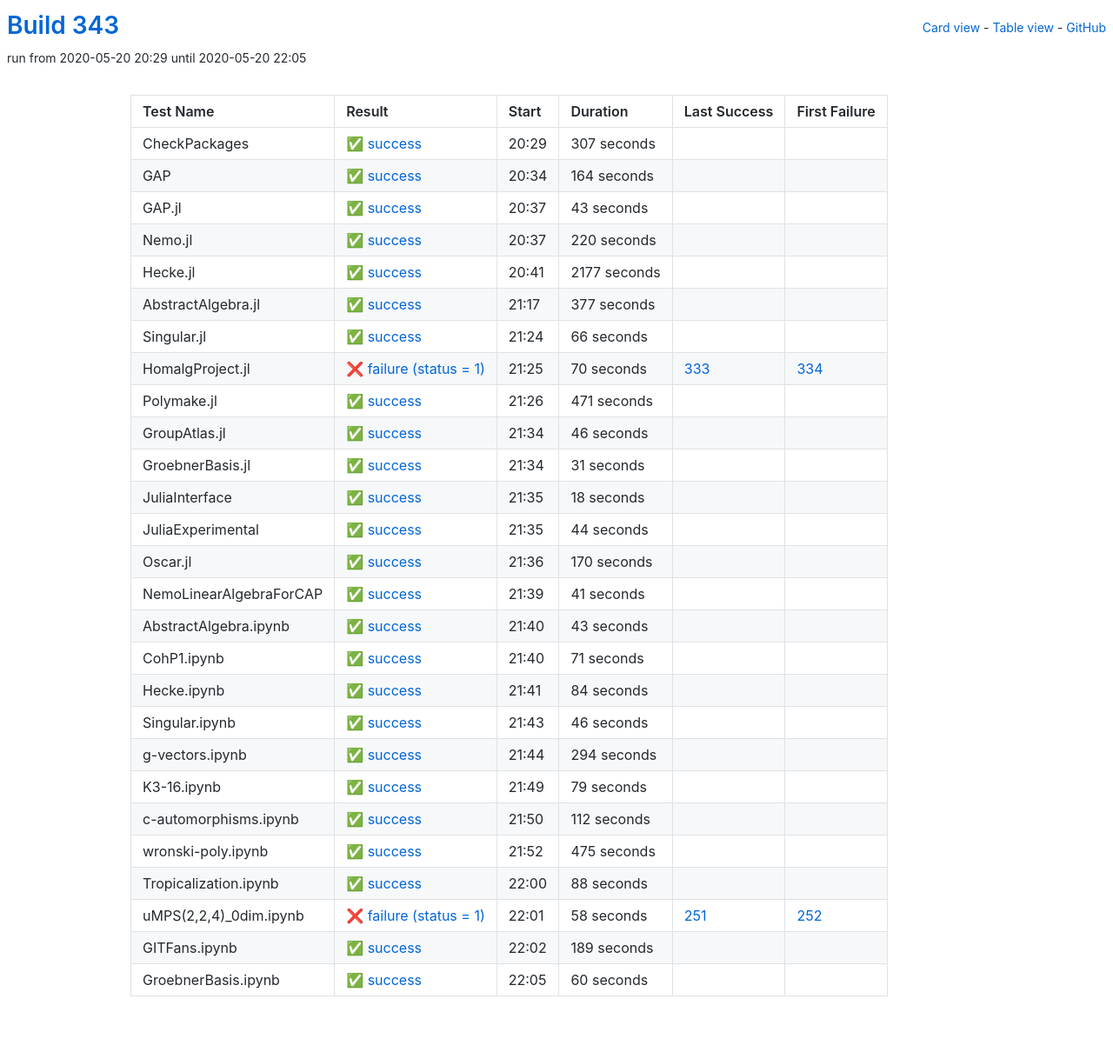
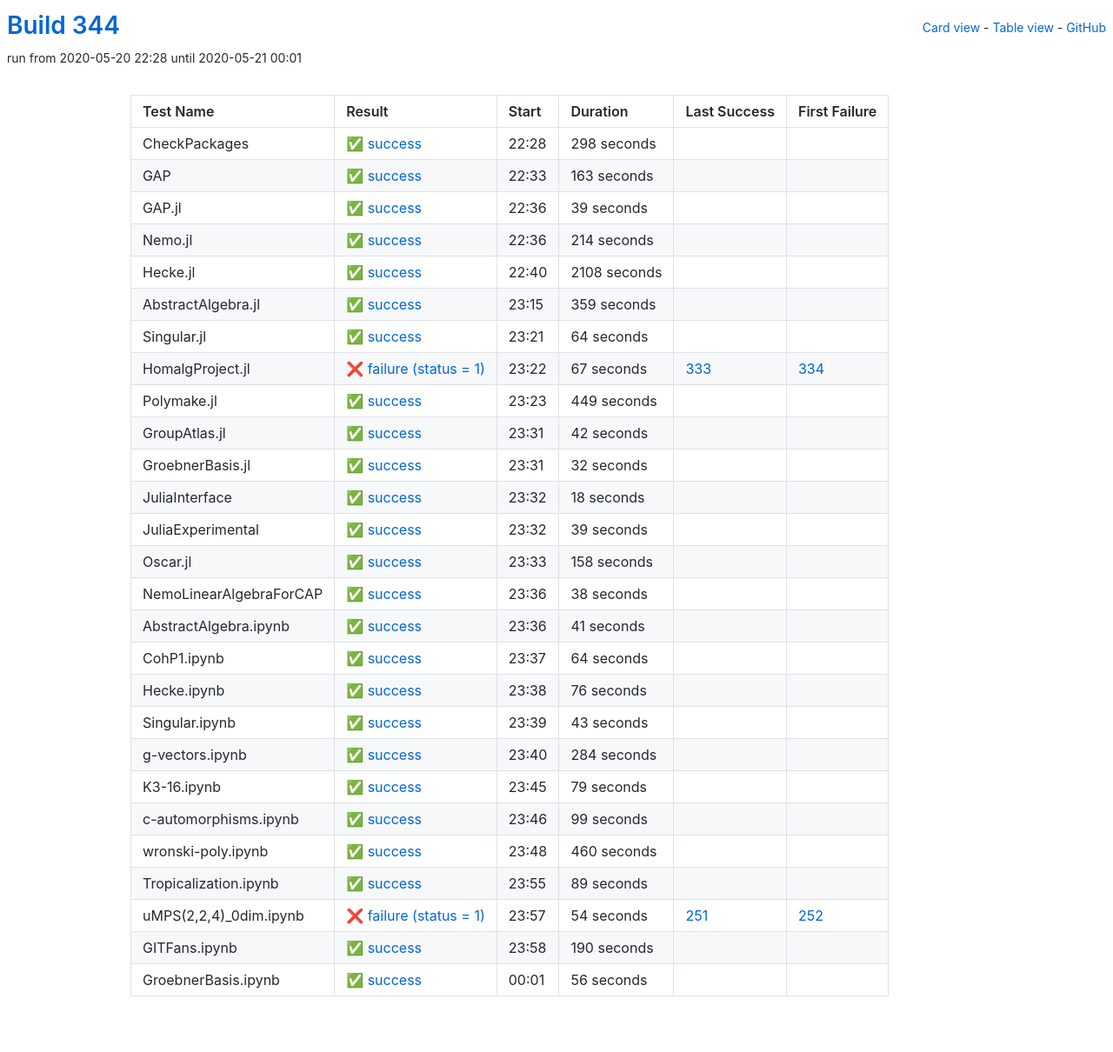
Before and after one commit to oscar-system/oscar-ci-status-1.4, a Jekyll site: the page built from table.html, in a window 1280 px wide. Shown: the whole page at 87% size. Built offline with Jekyll 4.4.1, drawn with Linux system fonts in a browser that asks for light colours.

Commit message:
Build 344

```diff
--- a/_data/ci.yml
+++ b/_data/ci.yml
@@ -1,137 +1,137 @@
-build: 343
-build_url: https://oscarci.mathematik.uni-kl.de/job/oscar-julia-1.4/343/
+build: 344
+build_url: https://oscarci.mathematik.uni-kl.de/job/oscar-julia-1.4/344/
 job: oscar-julia-1.4
 tests:
-- duration: 307
+- duration: 298
   exitcode: 0
   first_failure: false
   first_failure_url: null
   id: checkpackages
   last_success: false
   last_success_url: null
-  log: https://oscarci.mathematik.uni-kl.de/job/oscar-julia-1.4/343/artifact/logs/build-343/CheckPackages.log
+  log: https://oscarci.mathematik.uni-kl.de/job/oscar-julia-1.4/344/artifact/logs/build-344/CheckPackages.log
   name: CheckPackages
-  start: 2020-05-20 20:29
+  start: 2020-05-20 22:28
   status: success
   success: true
-- duration: 164
+- duration: 163
   exitcode: 0
   first_failure: false
   first_failure_url: null
   id: gap
   last_success: false
   last_success_url: null
-  log: https://oscarci.mathematik.uni-kl.de/job/oscar-julia-1.4/343/artifact/logs/build-343/GAP.log
+  log: https://oscarci.mathematik.uni-kl.de/job/oscar-julia-1.4/344/artifact/logs/build-344/GAP.log
   name: GAP
-  start: 2020-05-20 20:34
+  start: 2020-05-20 22:33
   status: success
   success: true
-- duration: 43
+- duration: 39
   exitcode: 0
   first_failure: false
   first_failure_url: null
   id: gap-jl
   last_success: false
   last_success_url: null
-  log: https://oscarci.mathematik.uni-kl.de/job/oscar-julia-1.4/343/artifact/logs/build-343/GAP.jl.log
+  log: https://oscarci.mathematik.uni-kl.de/job/oscar-julia-1.4/344/artifact/logs/build-344/GAP.jl.log
   name: GAP.jl
-  start: 2020-05-20 20:37
+  start: 2020-05-20 22:36
   status: success
   success: true
-- duration: 220
+- duration: 214
   exitcode: 0
   first_failure: false
   first_failure_url: null
   id: nemo-jl
   last_success: false
   last_success_url: null
-  log: https://oscarci.mathematik.uni-kl.de/job/oscar-julia-1.4/343/artifact/logs/build-343/Nemo.jl.log
+  log: https://oscarci.mathematik.uni-kl.de/job/oscar-julia-1.4/344/artifact/logs/build-344/Nemo.jl.log
   name: Nemo.jl
-  start: 2020-05-20 20:37
+  start: 2020-05-20 22:36
   status: success
   success: true
-- duration: 2177
+- duration: 2108
   exitcode: 0
   first_failure: false
   first_failure_url: null
   id: hecke-jl
   last_success: false
   last_success_url: null
-  log: https://oscarci.mathematik.uni-kl.de/job/oscar-julia-1.4/343/artifact/logs/build-343/Hecke.jl.log
+  log: https://oscarci.mathematik.uni-kl.de/job/oscar-julia-1.4/344/artifact/logs/build-344/Hecke.jl.log
   name: Hecke.jl
-  start: 2020-05-20 20:41
+  start: 2020-05-20 22:40
   status: success
   success: true
-- duration: 377
+- duration: 359
   exitcode: 0
   first_failure: false
   first_failure_url: null
   id: abstractalgebra-jl
   last_success: false
   last_success_url: null
-  log: https://oscarci.mathematik.uni-kl.de/job/oscar-julia-1.4/343/artifact/logs/build-343/AbstractAlgebra.jl.log
+  log: https://oscarci.mathematik.uni-kl.de/job/oscar-julia-1.4/344/artifact/logs/build-344/AbstractAlgebra.jl.log
   name: AbstractAlgebra.jl
-  start: 2020-05-20 21:17
+  start: 2020-05-20 23:15
   status: success
   success: true
-- duration: 66
+- duration: 64
   exitcode: 0
   first_failure: false
   first_failure_url: null
   id: singular-jl
   last_success: false
   last_success_url: null
-  log: https://oscarci.mathematik.uni-kl.de/job/oscar-julia-1.4/343/artifact/logs/build-343/Singular.jl.log
+  log: https://oscarci.mathematik.uni-kl.de/job/oscar-julia-1.4/344/artifact/logs/build-344/Singular.jl.log
   name: Singular.jl
-  start: 2020-05-20 21:24
+  start: 2020-05-20 23:21
   status: success
   success: true
-- duration: 70
+- duration: 67
   exitcode: 1
   first_failure: 334
   first_failure_url: https://oscarci.mathematik.uni-kl.de/job/oscar-julia-1.4/334/
   id: homalgproject-jl
   last_success: 333
   last_success_url: https://oscarci.mathematik.uni-kl.de/job/oscar-julia-1.4/333/
-  log: https://oscarci.mathematik.uni-kl.de/job/oscar-julia-1.4/343/artifact/logs/build-343/HomalgProject.jl.log
+  log: https://oscarci.mathematik.uni-kl.de/job/oscar-julia-1.4/344/artifact/logs/build-344/HomalgProject.jl.log
   name: HomalgProject.jl
-  start: 2020-05-20 21:25
+  start: 2020-05-20 23:22
   status: failure
   success: false
-- duration: 471
+- duration: 449
   exitcode: 0
   first_failure: false
   first_failure_url: null
   id: polymake-jl
   last_success: false
   last_success_url: null
-  log: https://oscarci.mathematik.uni-kl.de/job/oscar-julia-1.4/343/artifact/logs/build-343/Polymake.jl.log
+  log: https://oscarci.mathematik.uni-kl.de/job/oscar-julia-1.4/344/artifact/logs/build-344/Polymake.jl.log
   name: Polymake.jl
-  start: 2020-05-20 21:26
+  start: 2020-05-20 23:23
   status: success
   success: true
-- duration: 46
+- duration: 42
   exitcode: 0
   first_failure: false
   first_failure_url: null
   id: groupatlas-jl
   last_success: false
   last_success_url: null
-  log: https://oscarci.mathematik.uni-kl.de/job/oscar-julia-1.4/343/artifact/logs/build-343/GroupAtlas.jl.log
+  log: https://oscarci.mathematik.uni-kl.de/job/oscar-julia-1.4/344/artifact/logs/build-344/GroupAtlas.jl.log
   name: GroupAtlas.jl
-  start: 2020-05-20 21:34
+  start: 2020-05-20 23:31
   status: success
   success: true
-- duration: 31
+- duration: 32
   exitcode: 0
   first_failure: false
   first_failure_url: null
   id: groebnerbasis-jl
   last_success: false
   last_success_url: null
-  log: https://oscarci.mathematik.uni-kl.de/job/oscar-julia-1.4/343/artifact/logs/build-343/GroebnerBasis.jl.log
+  log: https://oscarci.mathematik.uni-kl.de/job/oscar-julia-1.4/344/artifact/logs/build-344/GroebnerBasis.jl.log
   name: GroebnerBasis.jl
-  start: 2020-05-20 21:34
+  start: 2020-05-20 23:31
   status: success
   success: true
 - duration: 18
@@ -141,105 +141,105 @@ tests:
   id: juliainterface
   last_success: false
   last_success_url: null
-  log: https://oscarci.mathematik.uni-kl.de/job/oscar-julia-1.4/343/artifact/logs/build-343/JuliaInterface.log
+  log: https://oscarci.mathematik.uni-kl.de/job/oscar-julia-1.4/344/artifact/logs/build-344/JuliaInterface.log
   name: JuliaInterface
-  start: 2020-05-20 21:35
+  start: 2020-05-20 23:32
   status: success
   success: true
-- duration: 44
+- duration: 39
   exitcode: 0
   first_failure: false
   first_failure_url: null
   id: juliaexperimental
   last_success: false
   last_success_url: null
-  log: https://oscarci.mathematik.uni-kl.de/job/oscar-julia-1.4/343/artifact/logs/build-343/JuliaExperimental.log
+  log: https://oscarci.mathematik.uni-kl.de/job/oscar-julia-1.4/344/artifact/logs/build-344/JuliaExperimental.log
   name: JuliaExperimental
-  start: 2020-05-20 21:35
+  start: 2020-05-20 23:32
   status: success
   success: true
-- duration: 170
+- duration: 158
   exitcode: 0
   first_failure: false
   first_failure_url: null
   id: oscar-jl
   last_success: false
   last_success_url: null
-  log: https://oscarci.mathematik.uni-kl.de/job/oscar-julia-1.4/343/artifact/logs/build-343/Oscar.jl.log
+  log: https://oscarci.mathematik.uni-kl.de/job/oscar-julia-1.4/344/artifact/logs/build-344/Oscar.jl.log
   name: Oscar.jl
-  start: 2020-05-20 21:36
+  start: 2020-05-20 23:33
+  status: success
+  success: true
+- duration: 38
+  exitcode: 0
+  first_failure: false
+  first_failure_url: null
+  id: nemolinearalgebraforcap
+  last_success: false
+  last_success_url: null
+  log: https://oscarci.mathematik.uni-kl.de/job/oscar-julia-1.4/344/artifact/logs/build-344/NemoLinearAlgebraForCAP.log
+  name: NemoLinearAlgebraForCAP
+  start: 2020-05-20 23:36
   status: success
   success: true
 - duration: 41
   exitcode: 0
   first_failure: false
   first_failure_url: null
-  id: nemolinearalgebraforcap
+  id: abstractalgebra-ipynb
   last_success: false
   last_success_url: null
-  log: https://oscarci.mathematik.uni-kl.de/job/oscar-julia-1.4/343/artifact/logs/build-343/NemoLinearAlgebraForCAP.log
-  name: NemoLinearAlgebraForCAP
-  start: 2020-05-20 21:39
+  log: https://oscarci.mathematik.uni-kl.de/job/oscar-julia-1.4/344/artifact/logs/build-344/AbstractAlgebra.ipynb.log
+  name: AbstractAlgebra.ipynb
+  start: 2020-05-20 23:36
+  status: success
+  success: true
+- duration: 64
+  exitcode: 0
+  first_failure: false
+  first_failure_url: null
+  id: cohp1-ipynb
+  last_success: false
+  last_success_url: null
+  log: https://oscarci.mathematik.uni-kl.de/job/oscar-julia-1.4/344/artifact/logs/build-344/CohP1.ipynb.log
+  name: CohP1.ipynb
+  start: 2020-05-20 23:37
+  status: success
+  success: true
+- duration: 76
+  exitcode: 0
+  first_failure: false
+  first_failure_url: null
+  id: hecke-ipynb
+  last_success: false
+  last_success_url: null
+  log: https://oscarci.mathematik.uni-kl.de/job/oscar-julia-1.4/344/artifact/logs/build-344/Hecke.ipynb.log
+  name: Hecke.ipynb
+  start: 2020-05-20 23:38
   status: success
   success: true
 - duration: 43
   exitcode: 0
   first_failure: false
   first_failure_url: null
-  id: abstractalgebra-ipynb
-  last_success: false
-  last_success_url: null
-  log: https://oscarci.mathematik.uni-kl.de/job/oscar-julia-1.4/343/artifact/logs/build-343/AbstractAlgebra.ipynb.log
-  name: AbstractAlgebra.ipynb
-  start: 2020-05-20 21:40
-  status: success
-  success: true
-- duration: 71
-  exitcode: 0
-  first_failure: false
-  first_failure_url: null
-  id: cohp1-ipynb
-  last_success: false
-  last_success_url: null
-  log: https://oscarci.mathematik.uni-kl.de/job/oscar-julia-1.4/343/artifact/logs/build-343/CohP1.ipynb.log
-  name: CohP1.ipynb
-  start: 2020-05-20 21:40
-  status: success
-  success: true
-- duration: 84
-  exitcode: 0
-  first_failure: false
-  first_failure_url: null
-  id: hecke-ipynb
-  last_success: false
-  last_success_url: null
-  log: https://oscarci.mathematik.uni-kl.de/job/oscar-julia-1.4/343/artifact/logs/build-343/Hecke.ipynb.log
-  name: Hecke.ipynb
-  start: 2020-05-20 21:41
-  status: success
-  success: true
-- duration: 46
-  exitcode: 0
-  first_failure: false
-  first_failure_url: null
   id: singular-ipynb
   last_success: false
   last_success_url: null
-  log: https://oscarci.mathematik.uni-kl.de/job/oscar-julia-1.4/343/artifact/logs/build-343/Singular.ipynb.log
+  log: https://oscarci.mathematik.uni-kl.de/job/oscar-julia-1.4/344/artifact/logs/build-344/Singular.ipynb.log
   name: Singular.ipynb
-  start: 2020-05-20 21:43
+  start: 2020-05-20 23:39
   status: success
   success: true
-- duration: 294
+- duration: 284
   exitcode: 0
   first_failure: false
   first_failure_url: null
   id: g-vectors-ipynb
   last_success: false
   last_success_url: null
-  log: https://oscarci.mathematik.uni-kl.de/job/oscar-julia-1.4/343/artifact/logs/build-343/g-vectors.ipynb.log
+  log: https://oscarci.mathematik.uni-kl.de/job/oscar-julia-1.4/344/artifact/logs/build-344/g-vectors.ipynb.log
   name: g-vectors.ipynb
-  start: 2020-05-20 21:44
+  start: 2020-05-20 23:40
   status: success
   success: true
 - duration: 79
@@ -249,80 +249,80 @@ tests:
   id: k3-16-ipynb
   last_success: false
   last_success_url: null
-  log: https://oscarci.mathematik.uni-kl.de/job/oscar-julia-1.4/343/artifact/logs/build-343/K3-16.ipynb.log
+  log: https://oscarci.mathematik.uni-kl.de/job/oscar-julia-1.4/344/artifact/logs/build-344/K3-16.ipynb.log
   name: K3-16.ipynb
-  start: 2020-05-20 21:49
+  start: 2020-05-20 23:45
   status: success
   success: true
-- duration: 112
+- duration: 99
   exitcode: 0
   first_failure: false
   first_failure_url: null
   id: c-automorphisms-ipynb
   last_success: false
   last_success_url: null
-  log: https://oscarci.mathematik.uni-kl.de/job/oscar-julia-1.4/343/artifact/logs/build-343/c-automorphisms.ipynb.log
+  log: https://oscarci.mathematik.uni-kl.de/job/oscar-julia-1.4/344/artifact/logs/build-344/c-automorphisms.ipynb.log
   name: c-automorphisms.ipynb
-  start: 2020-05-20 21:50
+  start: 2020-05-20 23:46
   status: success
   success: true
-- duration: 475
+- duration: 460
   exitcode: 0
   first_failure: false
   first_failure_url: null
   id: wronski-poly-ipynb
   last_success: false
   last_success_url: null
-  log: https://oscarci.mathematik.uni-kl.de/job/oscar-julia-1.4/343/artifact/logs/build-343/wronski-poly.ipynb.log
+  log: https://oscarci.mathematik.uni-kl.de/job/oscar-julia-1.4/344/artifact/logs/build-344/wronski-poly.ipynb.log
   name: wronski-poly.ipynb
-  start: 2020-05-20 21:52
+  start: 2020-05-20 23:48
   status: success
   success: true
-- duration: 88
+- duration: 89
   exitcode: 0
   first_failure: false
   first_failure_url: null
   id: tropicalization-ipynb
   last_success: false
   last_success_url: null
-  log: https://oscarci.mathematik.uni-kl.de/job/oscar-julia-1.4/343/artifact/logs/build-343/Tropicalization.ipynb.log
+  log: https://oscarci.mathematik.uni-kl.de/job/oscar-julia-1.4/344/artifact/logs/build-344/Tropicalization.ipynb.log
   name: Tropicalization.ipynb
-  start: 2020-05-20 22:00
+  start: 2020-05-20 23:55
   status: success
   success: true
-- duration: 58
+- duration: 54
   exitcode: 1
   first_failure: 252
   first_failure_url: https://oscarci.mathematik.uni-kl.de/job/oscar-julia-1.4/252/
   id: umps-2-2-4-0dim-ipynb
   last_success: 251
   last_success_url: https://oscarci.mathematik.uni-kl.de/job/oscar-julia-1.4/251/
-  log: https://oscarci.mathematik.uni-kl.de/job/oscar-julia-1.4/343/artifact/logs/build-343/uMPS-2-2-4-_0dim.ipynb.log
+  log: https://oscarci.mathematik.uni-kl.de/job/oscar-julia-1.4/344/artifact/logs/build-344/uMPS-2-2-4-_0dim.ipynb.log
   name: uMPS(2,2,4)_0dim.ipynb
-  start: 2020-05-20 22:01
+  start: 2020-05-20 23:57
   status: failure
   success: false
-- duration: 189
+- duration: 190
   exitcode: 0
   first_failure: false
   first_failure_url: null
   id: gitfans-ipynb
   last_success: false
   last_success_url: null
-  log: https://oscarci.mathematik.uni-kl.de/job/oscar-julia-1.4/343/artifact/logs/build-343/GITFans.ipynb.log
+  log: https://oscarci.mathematik.uni-kl.de/job/oscar-julia-1.4/344/artifact/logs/build-344/GITFans.ipynb.log
   name: GITFans.ipynb
-  start: 2020-05-20 22:02
+  start: 2020-05-20 23:58
   status: success
   success: true
-- duration: 60
+- duration: 56
   exitcode: 0
   first_failure: false
   first_failure_url: null
   id: groebnerbasis-ipynb
   last_success: false
   last_success_url: null
-  log: https://oscarci.mathematik.uni-kl.de/job/oscar-julia-1.4/343/artifact/logs/build-343/GroebnerBasis.ipynb.log
+  log: https://oscarci.mathematik.uni-kl.de/job/oscar-julia-1.4/344/artifact/logs/build-344/GroebnerBasis.ipynb.log
   name: GroebnerBasis.ipynb
-  start: 2020-05-20 22:05
+  start: 2020-05-21 00:01
   status: success
   success: true
```
Also changed, not shown: README.md.
